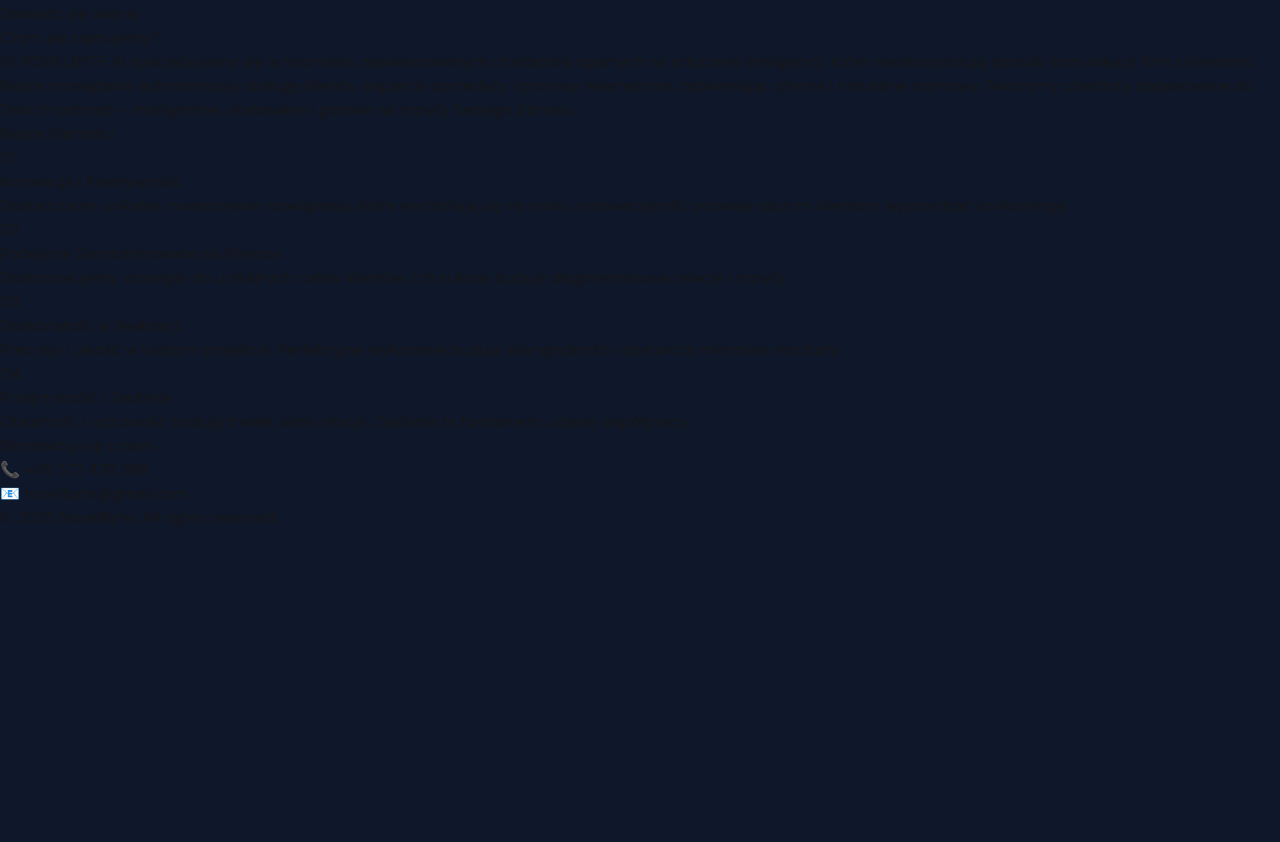
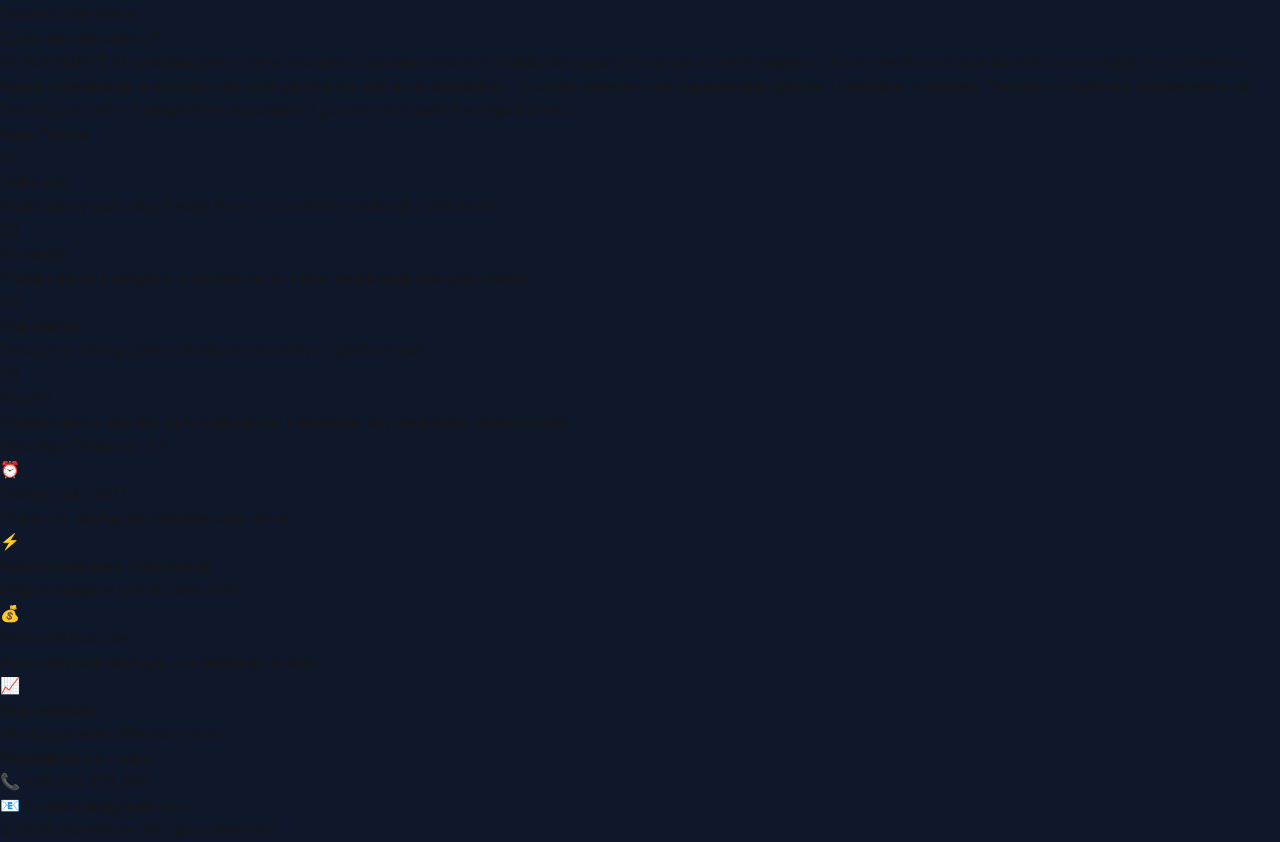
Before and after one commit to novelbyte/test, a Next.js app: page / in a window 1280 px wide. Shown: the part 326-1168 px from the top of the page. Before the commit the page ends 856 px from the top, so only its background shows below. Built offline with nearby package versions, Linux system fonts and the light colour scheme.

Commit message:
adding new section in the main website and fixing a few styling stuff

```diff
--- a/src/app/aboutus/page.tsx
+++ b/src/app/aboutus/page.tsx
@@ -3,11 +3,11 @@
 export default function AboutUs() {
   return (
     <section className="pt-8 pl-8 pb-20 bg-[#0f172a] overflow-x-clip">
-      <div className="max-w-[908px] xl:pl-[100px] 2xl:pl-[210px]">
+      <div className="max-w-[908px] xl:pl-[100px] 2xl:pl-[210px] mt-32 mb-12">
         <h1 className="mt-6 text-2xl md:text-3xl xl:text-4xl 2xl:text-5xl font-bold tracking-tighter text-white">
           Czym się zajmujemy?
         </h1>
-        <p className="mt-6 text-sm md:text-lg xl:text-2xl 2xl:text-3xl text-gray-300 tracking-tight">
+        <p className="mt-6 text-sm md:text-lg xl:text-lg 2xl:text-xl text-gray-300 tracking-tight">
           W NOVELBYTE AI specjalizujemy się w tworzeniu zaawansowanych chatbotów opartych na sztucznej inteligencji, które rewolucjonizują sposób komunikacji firm z klientami. Nasze rozwiązania automatyzują obsługę klienta, wsparcie sprzedaży i procesy wewnętrzne, zapewniając płynne i naturalne rozmowy. Tworzymy chatboty dopasowane do Twoich potrzeb – inteligentne, skalowalne i gotowe na rozwój Twojego biznesu.
         </p>
       </div>
--- a/src/app/page.tsx
+++ b/src/app/page.tsx
@@ -1,6 +1,7 @@
 import { Hero } from "./sections/Hero";
 import Company from "./sections/Company";
 import OurProcess from "./sections/OurProcess";
+import WhyAI from "./sections/WhyAI";
 
 export default function Home() {
   return (
@@ -8,6 +9,7 @@ export default function Home() {
       <Hero />
       <Company />
       <OurProcess />
+      <WhyAI />
     </>
   );
 }
--- a/src/app/sections/OurProcess.tsx
+++ b/src/app/sections/OurProcess.tsx
@@ -1,57 +1,49 @@
 'use client'
 
-export default function AboutUs() {
+export default function OurProcess() {
   return (
-    <section className="pt-8 pl-8 pb-20 bg-[#0f172a] overflow-x-clip">
+    <section className="pt-8 pb-20 bg-[#0f172a] overflow-x-clip">
       <div className="pt-32 flex justify-center text-3xl font-bold tracking-tight text-white">
-        Nasze Wartości
+        Nasz Proces
       </div>
-      <ul className="mt-14 divide-y divide-gray-600 h-[500px] px-5">
+      <ul className="mt-14 divide-y divide-gray-600 h-[450px]">
         <li className="group flex flex-col justify-between px-8 py-5 lg:px-32 transition-all duration-500 ease-in-out hover:bg-[#27303c]">
           <div className="flex items-center">
             <span className="text-xl font-medium lg:text-2xl text-yellow-400">01</span>
-            <h3 className="ml-5 text-base lg:text-xl text-white">
-              Innowacja i Kreatywność
-            </h3>
+            <h3 className="ml-5 text-base lg:text-xl text-white">Odkrycie</h3>
           </div>
           <p className="mt-2 text-sm lg:text-base text-gray-300 opacity-0 group-hover:opacity-100 max-h-0 group-hover:max-h-24 overflow-hidden transition-all duration-500 ease-in-out">
-            Dostarczamy unikalne, nowoczesne rozwiązania, które wyróżniają się na rynku. Innowacyjność pozwala naszym klientom wyprzedzać konkurencję.
+            Analizujemy potrzeby Twojej firmy i sposób komunikacji z klientami.
           </p>
         </li>
         <li className="group flex flex-col justify-between px-8 py-5 lg:px-32 transition-all duration-500 ease-in-out hover:bg-[#27303c]">
           <div className="flex items-center">
             <span className="text-xl font-medium lg:text-2xl text-yellow-400">02</span>
-            <h3 className="ml-5 text-base lg:text-xl text-white">
-              Podejście Skoncentrowane na Kliencie
-            </h3>
+            <h3 className="ml-5 text-base lg:text-xl text-white">Strategia</h3>
           </div>
           <p className="mt-2 text-sm lg:text-base text-gray-300 opacity-0 group-hover:opacity-100 max-h-0 group-hover:max-h-24 overflow-hidden transition-all duration-500 ease-in-out">
-            Dostosowujemy strategie do unikalnych celów klientów. Ich sukces buduje długoterminowe relacje i rozwój.
+            Projektujemy inteligentne konwersacje, które zwiększają zaangażowanie.
           </p>
         </li>
         <li className="group flex flex-col justify-between px-8 py-5 lg:px-32 transition-all duration-500 ease-in-out hover:bg-[#27303c]">
           <div className="flex items-center">
             <span className="text-xl font-medium lg:text-2xl text-yellow-400">03</span>
-            <h3 className="ml-5 text-base lg:text-xl text-white">
-              Doskonałość w Realizacji
-            </h3>
+            <h3 className="ml-5 text-base lg:text-xl text-white">Wdrożenie</h3>
           </div>
           <p className="mt-2 text-sm lg:text-base text-gray-300 opacity-0 group-hover:opacity-100 max-h-0 group-hover:max-h-24 overflow-hidden transition-all duration-500 ease-in-out">
-            Precyzja i jakość w każdym projekcie. Perfekcyjne wykonanie buduje wiarygodność i dostarcza mierzalne rezultaty.
+            Tworzymy i integrujemy chatboty na różnych platformach.
           </p>
         </li>
         <li className="group flex flex-col justify-between px-8 py-5 lg:px-32 transition-all duration-500 ease-in-out hover:bg-[#27303c]">
           <div className="flex items-center">
             <span className="text-xl font-medium lg:text-2xl text-yellow-400">04</span>
-            <h3 className="ml-5 text-base lg:text-xl text-white">
-              Przejrzystość i Zaufanie
-            </h3>
+            <h3 className="ml-5 text-base lg:text-xl text-white">Rozwój</h3>
           </div>
           <p className="mt-2 text-sm lg:text-base text-gray-300 opacity-0 group-hover:opacity-100 max-h-0 group-hover:max-h-24 overflow-hidden transition-all duration-500 ease-in-out">
-            Otwartość i uczciwość budują trwałe, silne relacje. Zaufanie to fundament udanej współpracy.
+            Monitorujemy wyniki i optymalizujemy interakcje, aby zwiększyć skuteczność.
           </p>
         </li>
       </ul>
     </section>
-  )
+  );
 }
--- /dev/null
+++ b/src/app/sections/WhyAI.tsx
@@ -0,0 +1,21 @@
+export default function WhyChatbots() {
+  return (
+    <section className="pt-16 pb-44 bg-[#0f172a] text-white">
+      <h2 className="text-center text-3xl font-bold pb-12">Dlaczego Chatboty AI?</h2>
+      <div className="mt-10 space-y-8 px-6">
+        {[
+          { title: "Dostępność 24/7", desc: "Chatboty obsługują klientów całą dobę.", icon: "⏰" },
+          { title: "Natychmiastowa Odpowiedź", desc: "Odpowiadają w ułamku sekundy.", icon: "⚡" },
+          { title: "Redukcja Kosztów", desc: "Automatyzują obsługę, zmniejszając koszty.", icon: "💰" },
+          { title: "Skalowalność", desc: "Obsługują wielu klientów naraz.", icon: "📈" },
+        ].map((item, index) => (
+          <div key={index} className="p-6 bg-[#1e293b] rounded-2xl text-center shadow-md">
+            <span className="text-4xl">{item.icon}</span>
+            <h3 className="text-2xl font-semibold mt-3">{item.title}</h3>
+            <p className="mt-2 text-gray-300">{item.desc}</p>
+          </div>
+        ))}
+      </div>
+    </section>
+  );
+}
--- a/src/app/services/page.tsx
+++ b/src/app/services/page.tsx
@@ -3,15 +3,15 @@
 export default function Services() {
   return (
     <section className="flex justify-center p-8 bg-[#0f172a]">
-      <div className="max-w-3xl text-center">
-        <h2 className="text-3xl font-bold mb-4 xl:text-4xl 2xl:text-5xl text-white">
+      <div className="max-w-3xl text-center mt-24">
+        <h2 className="text-3xl font-bold mb-16 xl:text-4xl 2xl:text-5xl text-white">
           Nasze Usługi
         </h2>
         <p className="text-lg xl:text-2xl 2xl:text-2xl text-gray-300">
           Tworzymy inteligentne chatboty, które zwiększają sprzedaż, poprawiają interakcje z klientami i oszczędzają Twój czas.
           Nasze rozwiązania są łatwe w obsłudze, szybkie w implementacji i pomagają Twojej firmie działać efektywniej.
         </p>
-        <ul className="mt-6 text-lg text-gray-300 space-y-2">
+        <ul className="my-24 text-lg text-gray-300 space-y-4">
           <li>✅ Automatyzacja obsługi klienta</li>
           <li>✅ Szybka i intuicyjna komunikacja</li>
           <li>✅ Personalizowane doświadczenie użytkownika</li>
```
